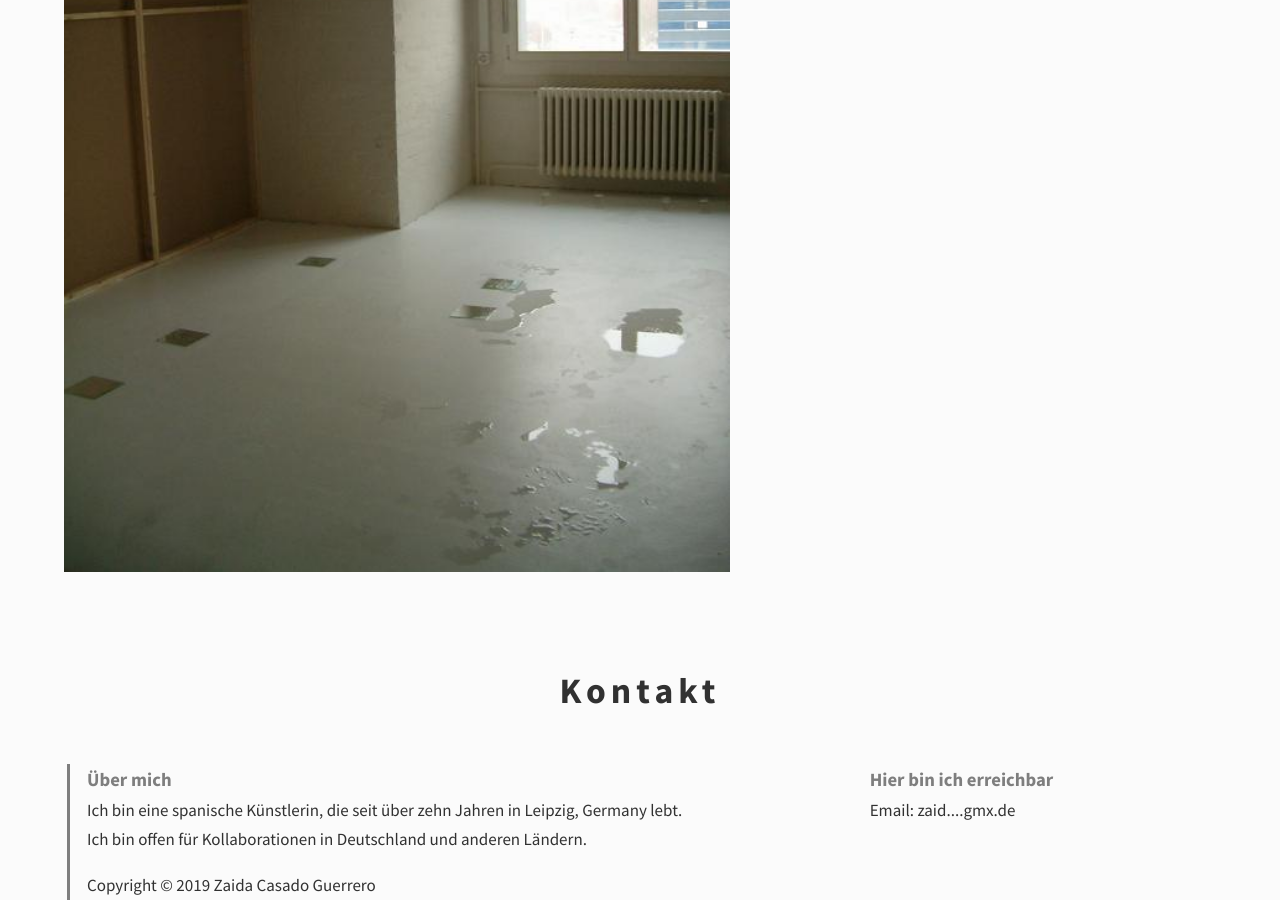
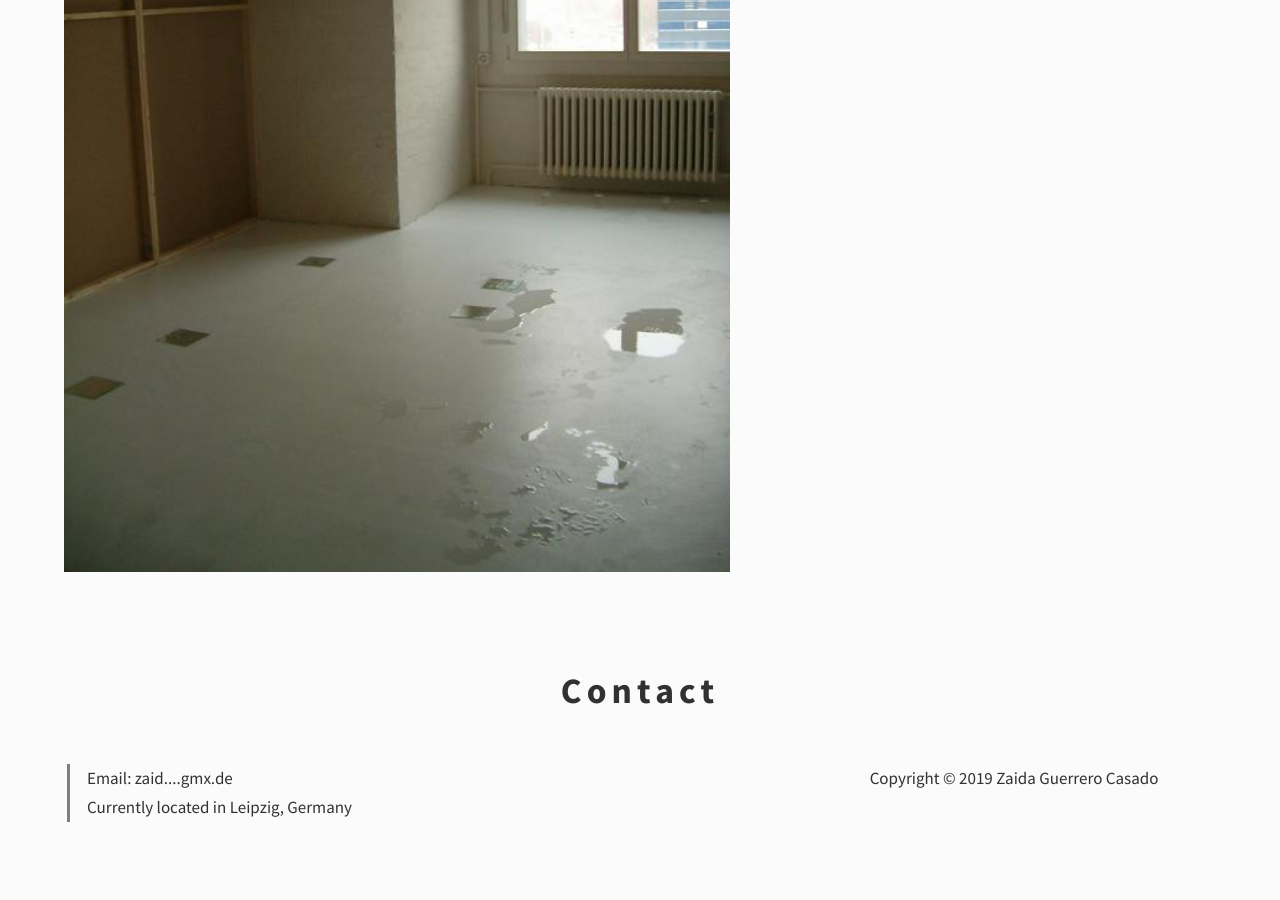
Before and after one commit to fraenze-st/KuenstlerPortfolio_ZaidaGuerreroCasado, a Jekyll site: the page built from _posts/2018-05-20-Master-Ausstellung.md, in a window 1280 px wide and 900 px high, scrolled down 1025 px. Built offline with Jekyll 4.4.1, drawn with Linux system fonts in a browser that asks for light colours; nearby versions of some CDN libraries; after the commit the page ends 1847 px from its top, so only the background shows below that; some of the changed text lies outside the part shown.

Commit message:
content translated in english

```diff
--- a/_includes/contact.html
+++ b/_includes/contact.html
@@ -7,24 +7,18 @@
         <div class="cd-side-left"></div>
         <div class="cd-side-middle">
             <div class="contact-heading">
-                <h2>Kontakt</h2>
+                <h2>Contact</h2>
             </div>
 
             <div class="contact-details">
                 <div class="cd-description">
-                    <h4>Über mich</h4>
-                    <p>Ich bin eine spanische Künstlerin, die seit über zehn Jahren in Leipzig, Germany lebt.
-                    </p>
-                    <p>Ich bin offen für Kollaborationen in Deutschland und anderen Ländern.</p>
-                </div>
-                <div>
-                    <h4>Hier bin ich erreichbar</h4>
                     <p>Email: zaid....gmx.de</p>
+                    <p>Currently located in Leipzig, Germany</p>
                 </div>
                 <div>
                     <p>Copyright &copy; <script>
                             document.write(new Date().getFullYear())
-                        </script> Zaida Casado Guerrero</p>
+                        </script> Zaida Guerrero Casado</p>
                 </div>
             </div>
         </div>
--- a/_includes/navbar.html
+++ b/_includes/navbar.html
@@ -8,8 +8,8 @@
     </div> -->
 
     <ul class="navbar-links">
-        <li class="nb-item nb-right"><a href="/index.html#projects-container">Projekte</a></li>
+        <li class="nb-item nb-right"><a href="/index.html#projects-container">Projects</a></li>
         <li class="nb-item nb-right"><a href="/index.html#cv-container">CV</a></li>
-        <li class="nb-item nb-right"><a href="#contact">Kontakt</a></li>
+        <li class="nb-item nb-right"><a href="#contact">Contact</a></li>
     </ul>
 </nav>
--- a/assets/scss/imports/_index.scss
+++ b/assets/scss/imports/_index.scss
@@ -213,6 +213,13 @@
 
         }
 
+        h3 {
+            margin-top: 3.5rem;
+            letter-spacing: 0.2rem;
+            font-size: 1.3rem;
+
+        }
+
         p {
             margin-bottom: 0.7rem;
             line-height: 1.5rem;
```
Also changed, not shown: index.html (+70 -20 lines).
